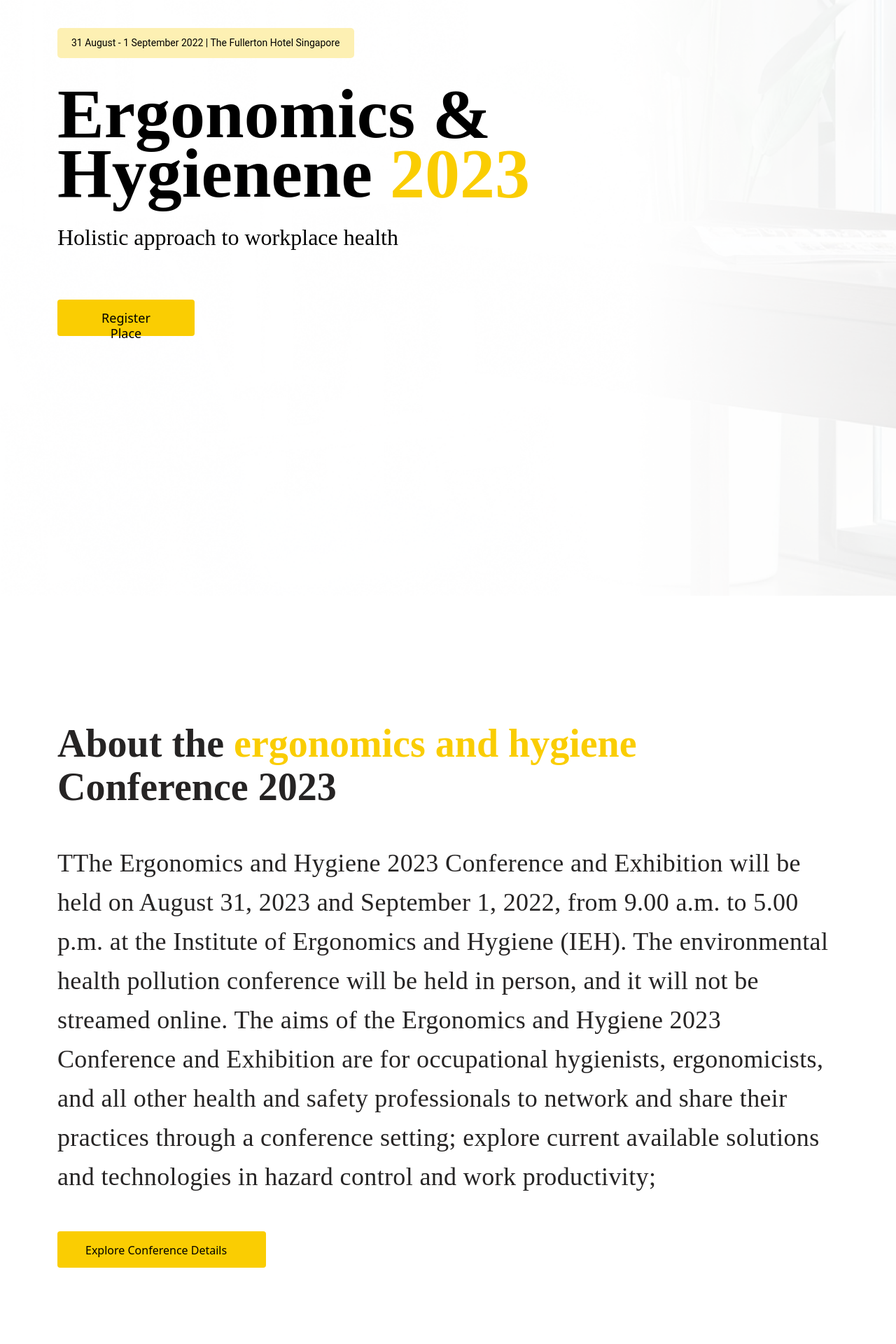
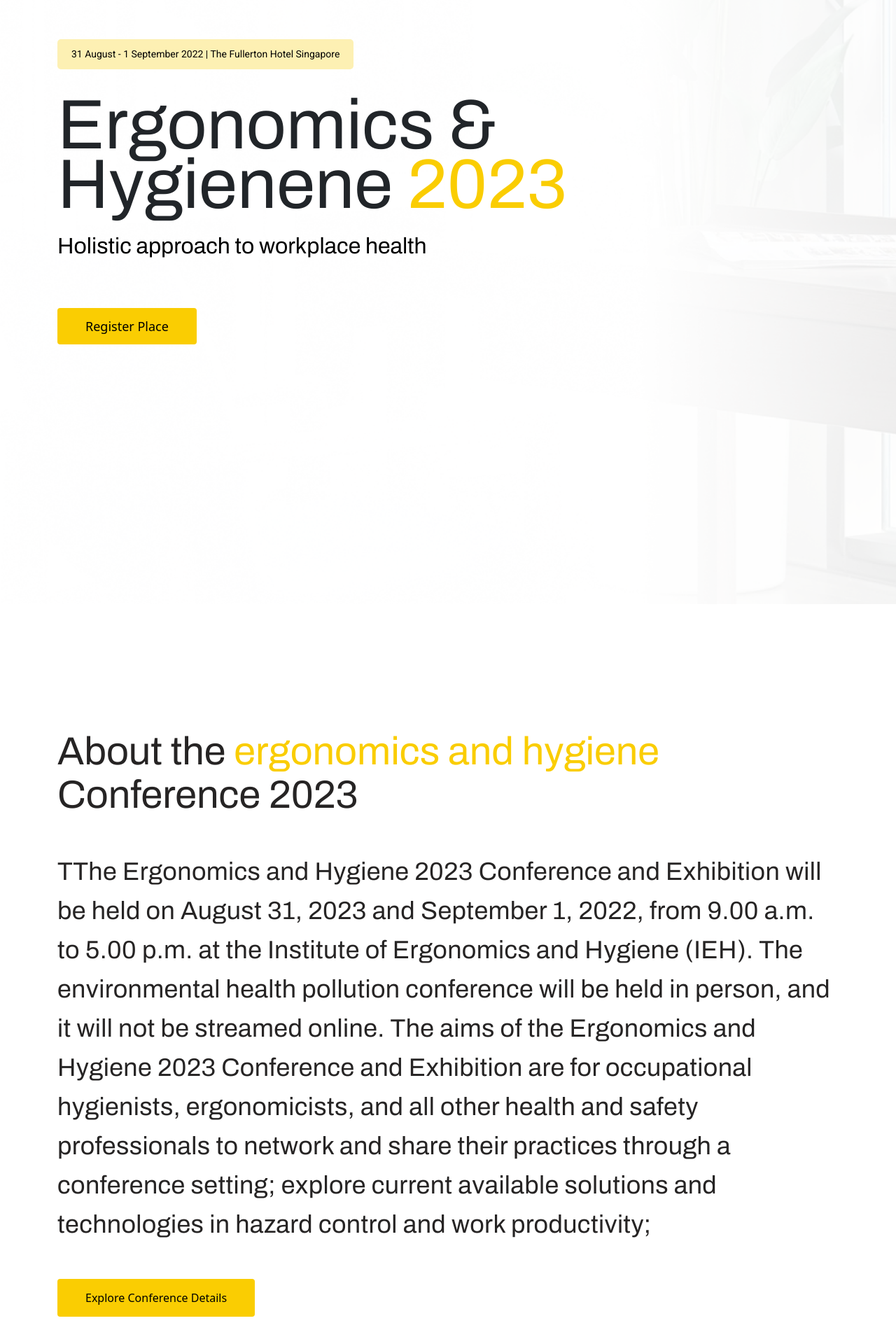
Before and after one commit to OpediaTech/Singapore, a Next.js app in the folder singapore/: page / in a window 1280 px wide. Shown: the part 360-2280 px from the top of the page at 70% size. Built offline with nearby package versions, Linux system fonts and the light colour scheme.

Commit message:
update and correction

```diff
--- a/singapore/components/Accomodation/AccomodationCard.js
+++ b/singapore/components/Accomodation/AccomodationCard.js
@@ -5,7 +5,7 @@ import { Button } from "react-bootstrap";
 const AccomodationCard = ({accomodation}) => {
   return (
     <div className="container">
-      <div className="accomodation_card_bg p-3 row g-5 my-5">
+      <div className="accomodation_card_bg pb-5 row g-5 my-5">
         <div className="col-12 col-lg-6">
           <p className="accomodation_bluetitle">{accomodation?.blueTitle}</p>
           <p className="accomodation_title">{accomodation?.title}</p>
@@ -18,7 +18,7 @@ const AccomodationCard = ({accomodation}) => {
           <p className="accomodation_content">
           {accomodation?.specialContent}
           </p>
-          <a href=""><Button className="learn_more_btn border-0 fw-bold ">Learn More</Button></a>
+          <a href=""><Button className="learn_more_btn border-0 fw-bold gap">Learn More</Button></a>
         </div>
         <div className="col-12 col-lg-6">
           <Image className="w-100" src={accomodation?.pic} />
--- a/singapore/components/Footer.js
+++ b/singapore/components/Footer.js
@@ -19,7 +19,7 @@ const Footer = () => {
           </a>
         </div>
         <div className="col-12 col-lg-6">
-          <div className="footer d-flex justify-content-between">
+          <div className="footer d-flex flex-column flex-lg-row justify-content-between">
             <div className="d-flex flex-column">
               <a href="">Speakers</a>
               <a href="">Programme</a>
--- a/singapore/components/Header/Header.js
+++ b/singapore/components/Header/Header.js
@@ -46,7 +46,7 @@ const Header = () => {
             </NavDropdown>
           </Nav>
           <Nav>
-            <Nav.Link href="#deets">
+            <Nav.Link href="RegistrationPage">
               <Button className="learn_more_btn border-0 fw-bold ">
                 Register Now
               </Button>
--- a/singapore/components/Home/AboutEgro.js
+++ b/singapore/components/Home/AboutEgro.js
@@ -1,20 +1,47 @@
-import React from 'react';
-import { Container } from 'react-bootstrap';
+import React, { useState } from "react";
+import { Button, Container, Modal } from "react-bootstrap";
+import AboutModal from "./AboutModal";
 
 const AboutEgro = () => {
-    return (
-        <Container className='section_gap'>
-        <h2 className="aboutTheErgoStyleH2">About the <span className='aboutTheErgoStyleH2Span'>ergonomics and hygiene</span> <br/>
+  const [show, setShow] = useState(false);
+
+  const handleClose = () => setShow(false);
+  const handleShow = () => setShow(true);
+  return (
+    <Container className="section_gap">
+      <h2 className="aboutTheErgoStyleH2">
+        About the{" "}
+        <span className="aboutTheErgoStyleH2Span">ergonomics and hygiene</span>{" "}
+        <br />
         Conference 2023
-       </h2>
+      </h2>
 
-       <p className="aboutTheErgoStyleP">TThe Ergonomics and Hygiene 2023 Conference and Exhibition will be held on August 31, 2023 and September 1, 2022, from 9.00 a.m. to 5.00 p.m. at the Institute of Ergonomics and Hygiene (IEH). The environmental health pollution conference will be held in person, and it will not be streamed online. The aims of the Ergonomics and Hygiene 2023 Conference and Exhibition are for occupational hygienists, ergonomicists, and all other health and safety professionals to network and share their practices through a conference setting; explore current available solutions and technologies in hazard control and work productivity;
+      <p className="aboutTheErgoStyleP">
+        TThe Ergonomics and Hygiene 2023 Conference and Exhibition will be held
+        on August 31, 2023 and September 1, 2022, from 9.00 a.m. to 5.00 p.m. at
+        the Institute of Ergonomics and Hygiene (IEH). The environmental health
+        pollution conference will be held in person, and it will not be streamed
+        online. The aims of the Ergonomics and Hygiene 2023 Conference and
+        Exhibition are for occupational hygienists, ergonomicists, and all other
+        health and safety professionals to network and share their practices
+        through a conference setting; explore current available solutions and
+        technologies in hazard control and work productivity;
+      </p>
 
-  </p>
-
-  <button className='aboutTheErgoStyleButton'>Explore Conference Details</button>
-      </Container>
-    );
+      <div onClick={handleShow}>
+        <button className="aboutTheErgoStyleButton">
+          Explore Conference Details
+        </button>
+      </div>
+{/*
+      <Modal  show={show} onHide={handleClose}>
+        <Modal.Header className="border-0" closeButton></Modal.Header>
+        <Modal.Body>
+          <AboutModal />
+        </Modal.Body>
+      </Modal> */}
+    </Container>
+  );
 };
 
 export default AboutEgro;
--- /dev/null
+++ b/singapore/components/Home/AboutModal.js
@@ -0,0 +1,13 @@
+import React from 'react';
+
+const AboutModal = () => {
+    return (
+        <div>
+            <h2 className='accomodation_bluetitle text-center'>Environmental hygiene conference theme</h2>
+            <p className='text-center'>The theme of the Health and Hygiene Pollution Conference is "Holistic Approach to Workplace Health," which focuses on exploring how various disciplines in Occupational Hygiene and Human Factors & Ergonomics can be better integrated toward holistic management of workplace health issues. The pandemic has brought changes to workplaces and how work is organized. The increasing trend of hybrid work is beginning to expose difficulties and disparities in conventional workplace health management. The workshop will begin with discussions on current and anticipated workplace health issues and challenges in this post-pandemic world. Presenters will share how workplace health hazards can be anticipated, recognized, assessed, and controlled. In summary, we will hear suggestions on how the various solutions can possibly be integrated. Come and join us at this year's Ergonomics and Hygiene 2022!
+</p>
+        </div>
+    );
+};
+
+export default AboutModal;
--- a/singapore/components/Home/Banner.js
+++ b/singapore/components/Home/Banner.js
@@ -1,28 +1,31 @@
-import React from 'react';
-import { Container } from 'react-bootstrap';
+import React from "react";
+import { Button, Container } from "react-bootstrap";
 
 const Banner = () => {
-    return (
-        <Container className='section_gap'>
-             <div className="bannerTextPart">
+  return (
+    <Container className="section_gap">
+      <div className="bannerTextPart">
         <p className="navbarPtag">Conference & Exhibition</p>
 
-        <div className="navbarPtag-background">
-          <p className="navbarPtagHotal">
-            31 August - 1 September 2022 | The Fullerton Hotel Singapore
-          </p>
-        </div>
+        <Button
+          className="border-0
+       navbarPtagHotal"
+        >
+          31 August - 1 September 2022 | The Fullerton Hotel Singapore
+        </Button>
 
         <h1 className="navbarH1Tag">
-          Ergonomics & Hygienene <span className="navbarH1TagSpan">2023</span>
+          Ergonomics & <br/> Hygienene <span className="navbarH1TagSpan">2023</span>
         </h1>
 
-        <p className="navbarPtagHealth">Holistic approach to workplace health</p>
+        <p className="navbarPtagHealth">
+          Holistic approach to workplace health
+        </p>
 
         <button className="navbarButtonRegisterPlace">Register Place</button>
       </div>
-        </Container>
-    );
+    </Container>
+  );
 };
 
 export default Banner;
--- a/singapore/components/Speakers/SpeakerHeading.js
+++ b/singapore/components/Speakers/SpeakerHeading.js
@@ -7,10 +7,10 @@ const SpeakerHeading = () => {
         <div className="">
         <div className="d-flex align-items-center">
           <Image src={radio} />
-          <h2 className="ms-4 fw-bold">This Year’s Speakers</h2>
+          <h2 style={{fontSize:"56px"}} className="ms-4 fw-bold">This Year’s Speakers</h2>
         </div>
 
-        <p className="title_content">We believe a great speaker can change the world by their voice</p>
+        <p className="spk_con">We believe a great speaker can change the world by their voice</p>
       </div>
     );
 };
--- a/singapore/styles/globals.css
+++ b/singapore/styles/globals.css
@@ -1,10 +1,16 @@
+
+@import url('https://fonts.googleapis.com/css2?family=Roboto&display=swap');
+@import url('https://fonts.googleapis.com/css2?family=Archivo&display=swap');
+
+
+
 html,
-body {
+/* body {
   padding: 0;
   margin: 0;
   font-family: -apple-system, BlinkMacSystemFont, Segoe UI, Roboto, Oxygen,
     Ubuntu, Cantarell, Fira Sans, Droid Sans, Helvetica Neue, sans-serif;
-}
+} */
 
 a {
   color: inherit;
@@ -13,6 +19,14 @@ a {
 
 * {
   box-sizing: border-box;
+}
+
+
+h1,h2,h3,h4,h5,h6{
+  font-family: 'Archivo';
+}
+body{
+  font-family: 'Roboto';
 }
 
 @media (prefers-color-scheme: dark) {
--- a/singapore/styles/speakers.css
+++ b/singapore/styles/speakers.css
@@ -31,6 +31,15 @@
   color: #262424;
   margin-bottom: 96px;
 }
+@media screen and (max-width: 1199px) {
+  .black_title {
+    font-weight: 700;
+    font-size: 36px;
+    line-height: 62px;
+    color: #262424;
+    margin-bottom: 96px;
+  }
+    }
 
 /* header css */
 
@@ -114,7 +123,7 @@
   line-height: 35px;
   color: #262424;
 }
-.accomodation_content p {
+.accomodation_content {
   font-weight: 300;
   font-size: 20px;
   line-height: 33px;
@@ -131,7 +140,17 @@
   color: #000000;
   border: none;
 }
+.gap {
+  margin-top: 45px;
+}
 /* speakers hover css */
+.spk_con {
+  font-weight: 300;
+  font-size: 30px;
+  line-height: 56px;
+  letter-spacing: 0.02em;
+  color: #262424;
+}
 .icon a {
   color: white;
   background-color: #cfcfcf;
@@ -259,6 +278,14 @@
   font-size: 56px;
   line-height: 62px;
   color: #1d4a89;
+}
+@media screen and (max-width: 1199px) {
+  .footer h1 {
+    font-weight: 700;
+    font-size: 26px;
+    line-height: 62px;
+    color: #1d4a89;
+  }
 }
 .footer a {
   text-decoration: none;
@@ -535,60 +562,40 @@
   line-height: 33px;
   color: #000000;
 }
-.navbarPtag-background {
-  display: flex;
-  flex-direction: row;
-  align-items: flex-start;
+.navbarPtagHotal {
   padding: 10px 20px;
-  gap: 10px;
-  width: 424px;
-  height: 43px;
-  left: 7px;
-  top: 49px;
   background: #fdf0b3;
   border-radius: 5px;
   margin: 37px 0;
-}
-.navbarPtagHotal {
-  width: 384px;
-  height: 23px;
-  /* Body text/Small Body text (regular) 14px */
   font-family: "Roboto";
   font-style: normal;
   font-weight: 400;
   font-size: 14px;
   line-height: 23px;
-  /* identical to box height, or 164% */
   color: #000000;
-  /* Inside auto layout */
   flex: none;
   order: 0;
   flex-grow: 0;
 }
 
 .navbarH1Tag {
-  width: 771px;
-  height: 198px;
-  left: 0px;
-  top: 119px;
-  font-family: "Archivo";
-  font-style: normal;
   font-weight: 700;
   font-size: 100px;
   line-height: 85px;
-  /* or 85% */
-  color: #000000;
+  margin-bottom: 33px;
 }
 .navbarH1TagSpan {
   color: #facd02;
 }
+@media screen and (max-width: 1199px) {
+  .navbarH1Tag {
+    font-weight: 700;
+    font-size: 40px;
+    line-height: 60px;
+  }
+}
 
 .navbarPtagHealth {
-  width: 501px;
-  height: 27px;
-  left: 7px;
-  top: 350px;
-
   font-family: "Archivo";
   font-style: normal;
   font-weight: 300;
@@ -608,11 +615,6 @@
   align-items: flex-start;
   padding: 15px 40px;
   gap: 6px;
-  width: 196px;
-  height: 52px;
-  left: 7px;
-  top: 437px;
-  /* Secondary color */
   background: #facd02;
   border-radius: 4px;
   border: none;
@@ -647,17 +649,7 @@
 
 .aboutTheErgoStyleButton {
   box-sizing: border-box;
-  /* Auto layout */
-  display: flex;
-  flex-direction: row;
-  align-items: flex-start;
   padding: 15px 40px;
-  gap: 6px;
-  width: 298px;
-  height: 52px;
-  left: 350px;
-  top: 895px;
-  /* Secondary color */
   background: #facd02;
   border-radius: 4px;
   border: none;
```
